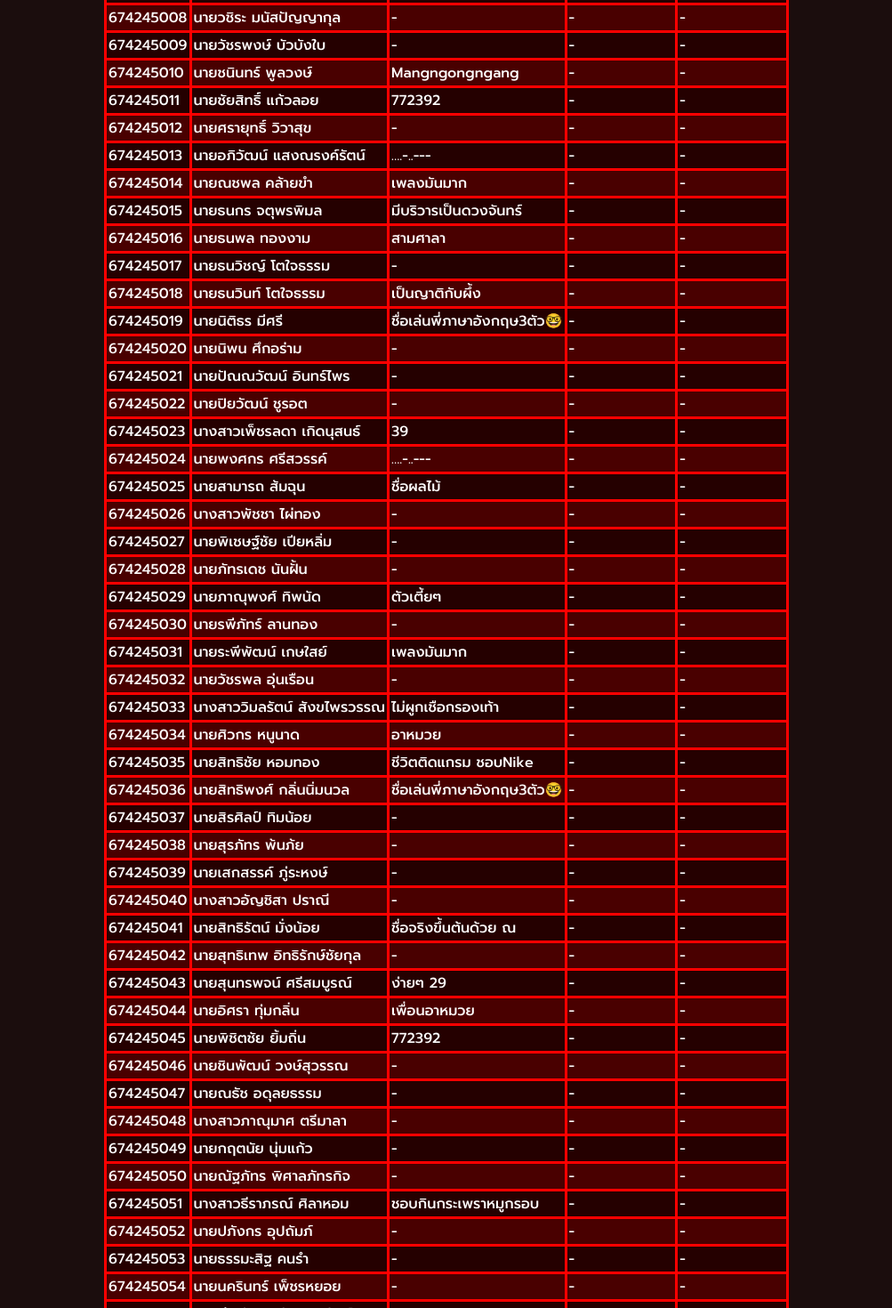
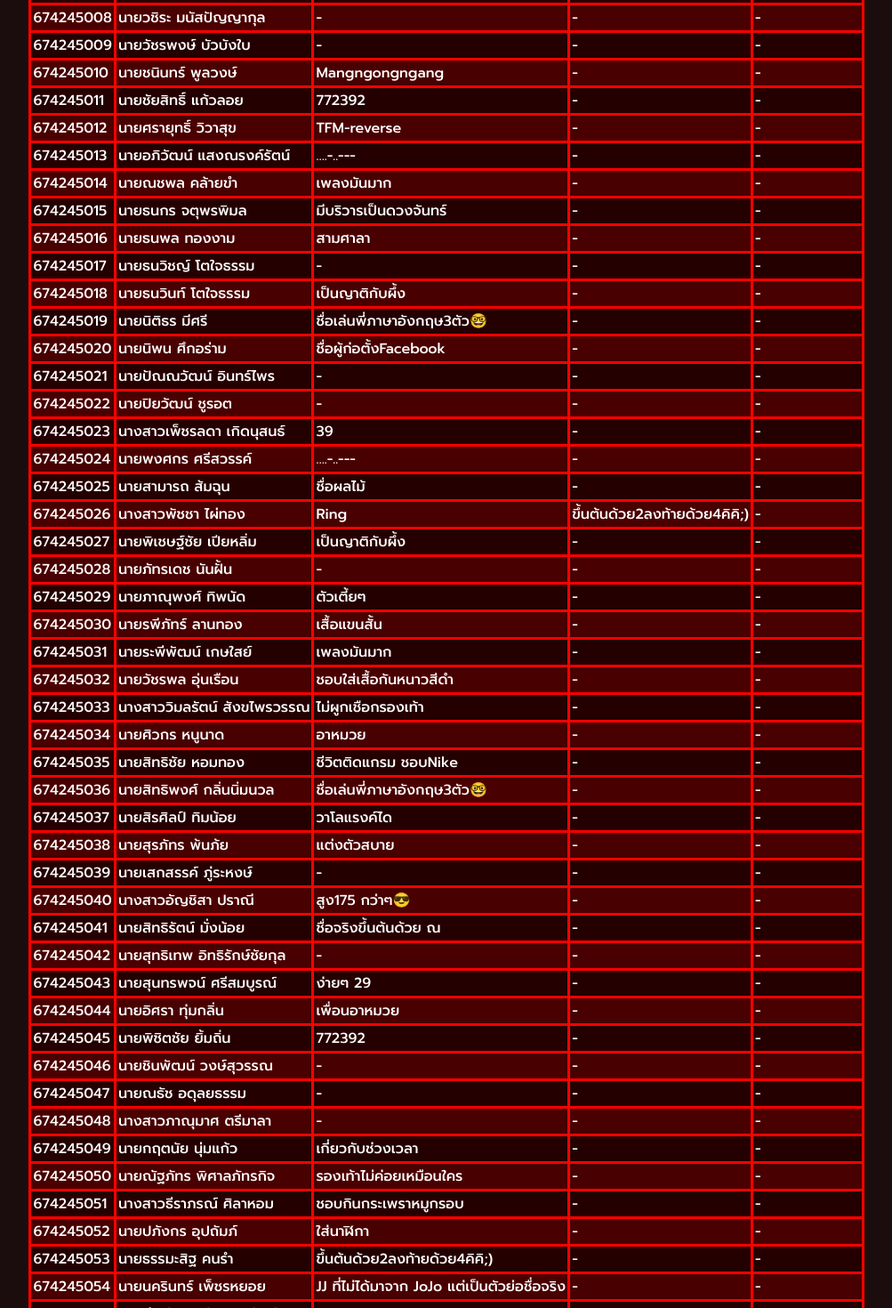
Before and after one commit to littlepakan/NPRUCS66site, a React (Create React App) app: page /mentors in a window 1280 px wide. Shown: the part 520-1990 px from the top of the page at 89% size, without its empty margins (138-1141 px from the left). Built offline with nearby package versions, Linux system fonts and the light colour scheme; a web font is replaced by a local one.

Commit message:
Add files via upload

```diff
--- a/src/containers/mentor/Mentor.jsx
+++ b/src/containers/mentor/Mentor.jsx
@@ -84,7 +84,7 @@ const Mentor = () => {
           <tr className="body_detail-odd">
             <td className='Number td_mentor '>674245007</td>
             <td className='Name td_mentor'>นางสาวยวิษฐา แสงระวี</td>
-            <td className='Hint1 td_mentor'>-</td>
+            <td className='Hint1 td_mentor'>อาหมวย</td>
             <td className='Hint2 td_mentor'>-</td>
             <td className='Hint3 td_mentor'>-</td>
           </tr>
@@ -119,7 +119,7 @@ const Mentor = () => {
           <tr className="body_detail-even">
             <td className='Number td_mentor '>674245012</td>
             <td className='Name td_mentor'>นายศรายุทธิ์ วิวาสุข</td>
-            <td className='Hint1 td_mentor'>-</td>
+            <td className='Hint1 td_mentor'>TFM-reverse</td>
             <td className='Hint2 td_mentor'>-</td>
             <td className='Hint3 td_mentor'>-</td>
           </tr>
@@ -175,7 +175,7 @@ const Mentor = () => {
           <tr className="body_detail-even">
             <td className='Number td_mentor '>674245020</td>
             <td className='Name td_mentor'>นายนิพน ศึกอร่าม</td>
-            <td className='Hint1 td_mentor'>-</td>
+            <td className='Hint1 td_mentor'>ชื่อผู้ก่อตั้งFacebook</td>
             <td className='Hint2 td_mentor'>-</td>
             <td className='Hint3 td_mentor'>-</td>
           </tr>
@@ -217,14 +217,14 @@ const Mentor = () => {
           <tr className="body_detail-even">
             <td className='Number td_mentor'>674245026</td>
             <td className='Name td_mentor'>นางสาวพัชชา ไผ่ทอง</td>
-            <td className='Hint1 td_mentor'>-</td>
-            <td className='Hint2 td_mentor'>-</td>
+            <td className='Hint1 td_mentor'>Ring</td>
+            <td className='Hint2 td_mentor'>ขึ้นต้นด้วย2ลงท้ายด้วย4คิคิ;)</td>
             <td className='Hint3 td_mentor'>-</td>
           </tr>
           <tr className="body_detail-odd">
             <td className='Number td_mentor '>674245027</td>
             <td className='Name td_mentor'>นายพิเชษฐ์ชัย เปียหลิ่ม</td>
-            <td className='Hint1 td_mentor'>-</td>
+            <td className='Hint1 td_mentor'>เป็นญาติกับผึ้ง</td>
             <td className='Hint2 td_mentor'>-</td>
             <td className='Hint3 td_mentor'>-</td>
           </tr>
@@ -245,7 +245,7 @@ const Mentor = () => {
           <tr className="body_detail-even">
             <td className='Number td_mentor '>674245030</td>
             <td className='Name td_mentor'>นายรพีภัทร์ ลานทอง</td>
-            <td className='Hint1 td_mentor'>-</td>
+            <td className='Hint1 td_mentor'>เสื้อแขนสั้น</td>
             <td className='Hint2 td_mentor'>-</td>
             <td className='Hint3 td_mentor'>-</td>
           </tr>
@@ -259,7 +259,7 @@ const Mentor = () => {
           <tr className="body_detail-even">
             <td className='Number td_mentor '>674245032</td>
             <td className='Name td_mentor'>นายวัชรพล อุ่นเรือน</td>
-            <td className='Hint1 td_mentor'>-</td>
+            <td className='Hint1 td_mentor'>ชอบใส่เสื้อกันหนาวสีดำ</td>
             <td className='Hint2 td_mentor'>-</td>
             <td className='Hint3 td_mentor'>-</td>
           </tr>
@@ -294,14 +294,14 @@ const Mentor = () => {
           <tr className="body_detail-odd">
             <td className='Number td_mentor '>674245037</td>
             <td className='Name td_mentor'>นายสิรศิลป์ ทิมน้อย</td>
-            <td className='Hint1 td_mentor'>-</td>
+            <td className='Hint1 td_mentor'>วาโลแรงค์ได</td>
             <td className='Hint2 td_mentor'>-</td>
             <td className='Hint3 td_mentor'>-</td>
           </tr>
           <tr className="body_detail-even">
             <td className='Number td_mentor '>674245038</td>
             <td className='Name td_mentor'>นายสุรภัทร พ้นภ้ย</td>
-            <td className='Hint1 td_mentor'>-</td>
+            <td className='Hint1 td_mentor'>แต่งตัวสบาย</td>
             <td className='Hint2 td_mentor'>-</td>
             <td className='Hint3 td_mentor'>-</td>
           </tr>
@@ -315,7 +315,7 @@ const Mentor = () => {
           <tr className="body_detail-even">
             <td className='Number td_mentor '>674245040</td>
             <td className='Name td_mentor'>นางสาวอัญชิสา ปราณี</td>
-            <td className='Hint1 td_mentor'>-</td>
+            <td className='Hint1 td_mentor'>สูง175 กว่าๆ😎</td>
             <td className='Hint2 td_mentor'>-</td>
             <td className='Hint3 td_mentor'>-</td>
           </tr>
@@ -378,14 +378,14 @@ const Mentor = () => {
           <tr className="body_detail-odd">
             <td className='Number td_mentor '>674245049</td>
             <td className='Name td_mentor'>นายกฤตนัย นุ่มแก้ว</td>
-            <td className='Hint1 td_mentor'>-</td>
+            <td className='Hint1 td_mentor'>เกี่ยวกับช่วงเวลา</td>
             <td className='Hint2 td_mentor'>-</td>
             <td className='Hint3 td_mentor'>-</td>
           </tr>
           <tr className="body_detail-even">
             <td className='Number td_mentor '>674245050</td>
             <td className='Name td_mentor'>นายณัฐภัทร พิศาลภัทรกิจ</td>
-            <td className='Hint1 td_mentor'>-</td>
+            <td className='Hint1 td_mentor'>รองเท้าไม่ค่อยเหมือนใคร</td>
             <td className='Hint2 td_mentor'>-</td>
             <td className='Hint3 td_mentor'>-</td>
           </tr>
@@ -399,21 +399,21 @@ const Mentor = () => {
           <tr className="body_detail-even">
             <td className='Number td_mentor '>674245052</td>
             <td className='Name td_mentor'>นายปภังกร อุปถัมภ์</td>
-            <td className='Hint1 td_mentor'>-</td>
+            <td className='Hint1 td_mentor'>ใส่นาฬิกา</td>
             <td className='Hint2 td_mentor'>-</td>
             <td className='Hint3 td_mentor'>-</td>
           </tr>
           <tr className="body_detail-odd">
             <td className='Number td_mentor '>674245053</td>
             <td className='Name td_mentor'>นายธรรมะสิฐ คนรำ</td>
-            <td className='Hint1 td_mentor'>-</td>
+            <td className='Hint1 td_mentor'>ขึ้นต้นด้วย2ลงท้ายด้วย4คิคิ;)</td>
             <td className='Hint2 td_mentor'>-</td>
             <td className='Hint3 td_mentor'>-</td>
           </tr>
           <tr className="body_detail-even">
             <td className='Number td_mentor '>674245054</td>
             <td className='Name td_mentor'>นายนครินทร์ เพ็ชรหยอย</td>
-            <td className='Hint1 td_mentor'>-</td>
+            <td className='Hint1 td_mentor'>JJ ที่ไม่ได้มาจาก JoJo แต่เป็นตัวย่อชื่อจริง</td>
             <td className='Hint2 td_mentor'>-</td>
             <td className='Hint3 td_mentor'>-</td>
           </tr>
```
